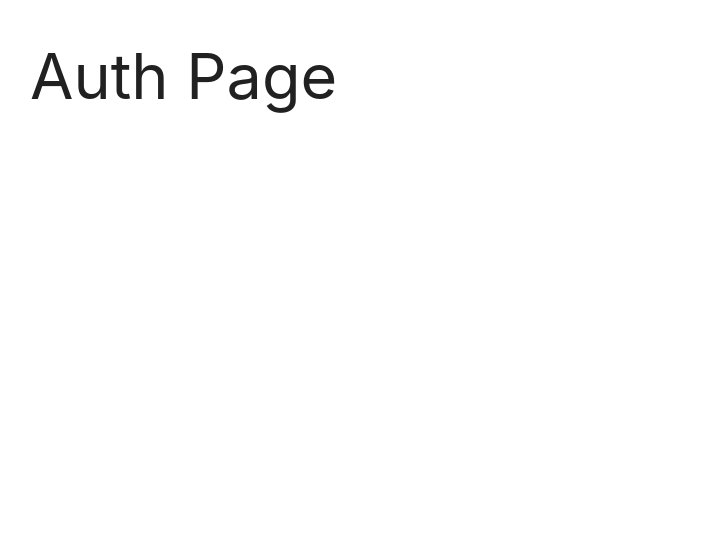
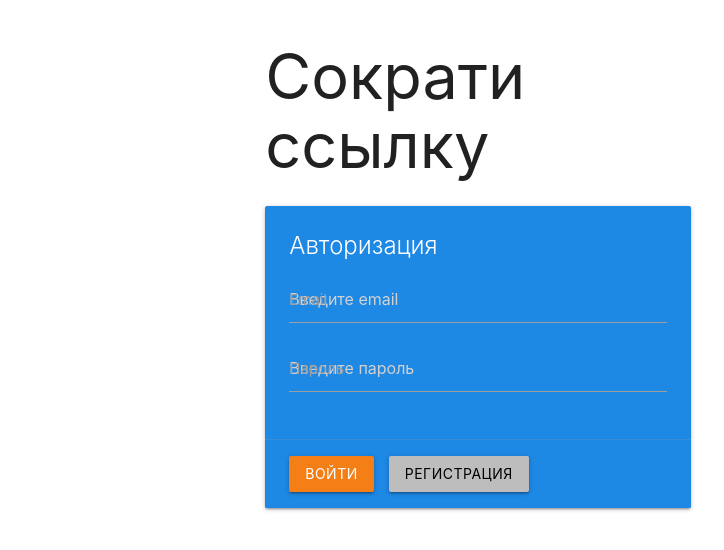
Before and after one commit to inesterovich/OLD-fadviser, a React (Create React App) app in the folder client/: page / in a window 1280 px wide. Shown: the top 550 px of the page, without its empty margins (162-886 px from the left). Built offline with nearby package versions, Linux system fonts and the light colour scheme.

Commit message:
feat: ready template visual of AuthPage

```diff
--- a/client/src/index.css
+++ b/client/src/index.css
@@ -1 +1,11 @@
 @import "~materialize-css/dist/css/materialize.min.css";
+
+input[type=text]:not(.browser-default):focus:not([readonly]), input[type=password]:not(.browser-default):focus:not([readonly]) {
+    border-bottom: 1px solid #fff!important;
+    box-shadow: 0 1px 0 0 #fff!important;
+  }
+
+  input[type=text]:not(.browser-default):focus:not([readonly]):focus + label,
+  input[type=password]:not(.browser-default):focus:not([readonly]) + label {
+    color: #ffffff!important;
+  }
--- a/client/src/pages/AuthPage.jsx
+++ b/client/src/pages/AuthPage.jsx
@@ -2,8 +2,48 @@
 
 export const AuthPage = () => {
     return (
-        <div>
-            <h1>Auth Page</h1>
+        <div className="row">
+            <div className="col s6 offset-s3">
+                <h1>Сократи ссылку</h1>
+
+                <div className="card blue darken-1">
+        <div className="card-content white-text">
+          <span className="card-title">Авторизация</span>
+
+            <div>
+
+
+                <div className="input-field">
+                        <input
+                                placeholder="Введите email"
+                                id="email"
+                                type="text"
+                                name="email"
+                                />
+                        <label htmlFor="email">Email</label>
+                            </div>
+
+                <div className="input-field">
+                        <input
+                                placeholder="Введите пароль"
+                                id="password"
+                                type="password"
+                                name="password"
+                                />
+                        <label htmlFor="email">Пароль</label>
+                        </div>
+
+
+            </div>
+
+
+        </div>
+        <div className="card-action">
+                <button className="btn yellow darken-4" style={{marginRight: '1rem'}}>Войти</button>
+                <button className="btn grey lighten-1 black-text">Регистрация</button>
+        </div>
+      </div>
+            </div>
         </div>
     )
 }
```
Also changed, not shown: 1 other file (tests, documents, lock files or other folders).
